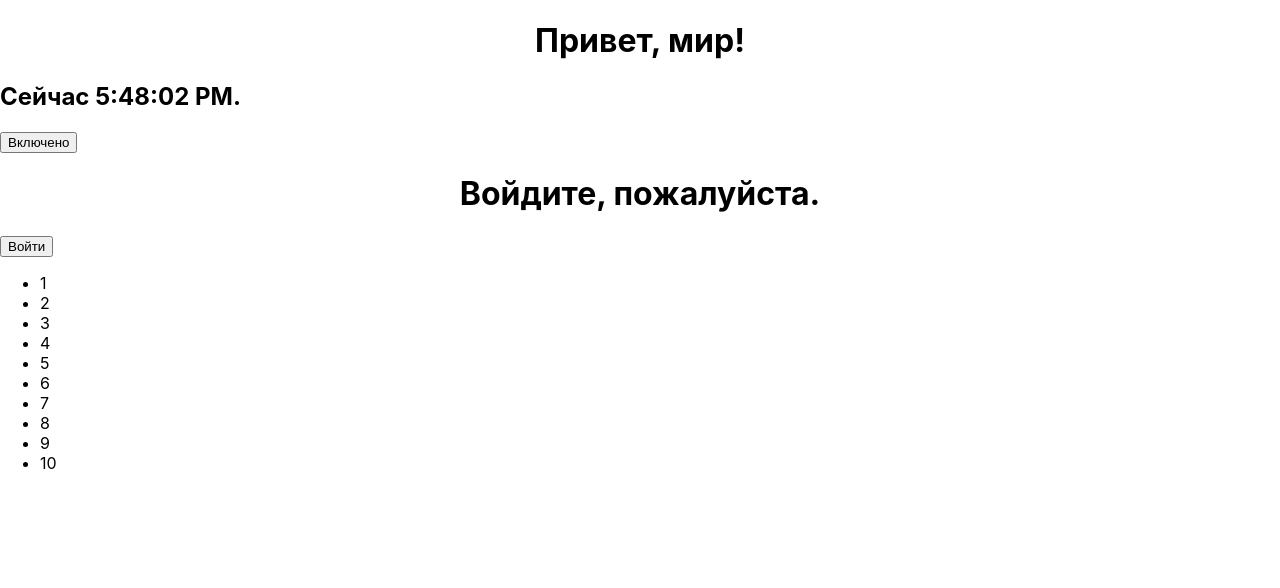
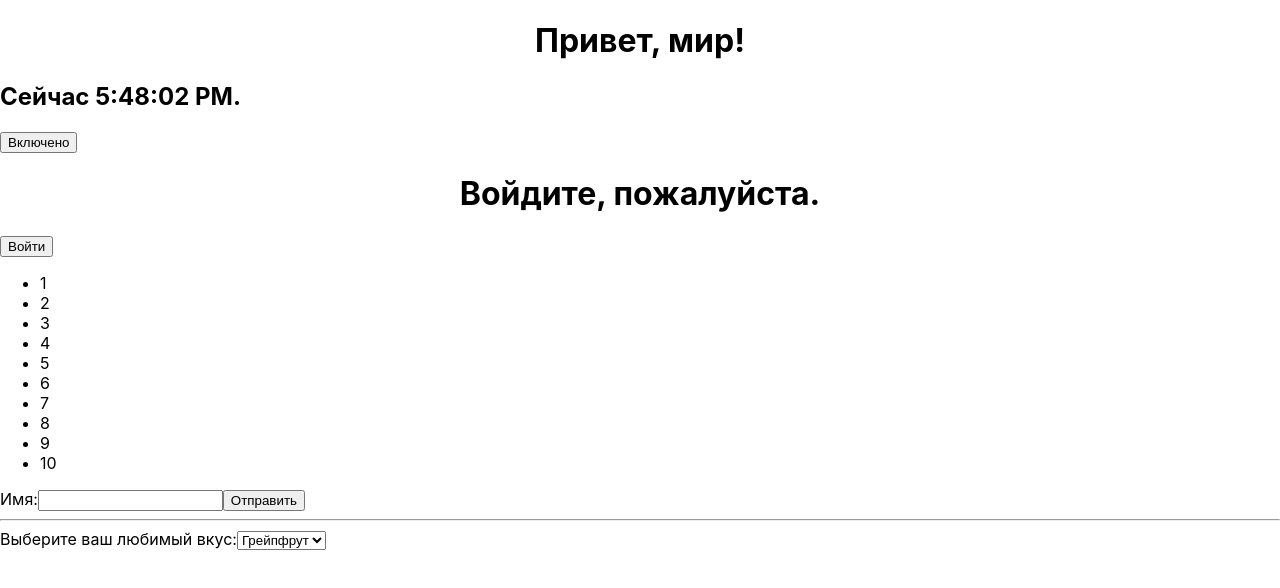
Before and after one commit to shaugsa/react-lessons, a React (Create React App) app in the folder my-app/: page / in a window 1280 px wide. Shown: the top 588 px of the page. Built offline with nearby package versions, Linux system fonts and the light colour scheme.

Commit message:
add NameForm component

```diff
--- a/my-app/src/App.js
+++ b/my-app/src/App.js
@@ -4,6 +4,7 @@ import Clock from './components/Clock';
 import Toggle from './components/Toggle';
 import LoginControl from './components/LoginControl';
 import PropsItems from './components/PropsItems';
+import NameForm from './components/NameForm';
 
 const numbers = [1, 2, 3, 4, 5, 6, 7, 8, 9, 10]
 
@@ -14,6 +15,7 @@ function App() {
       <Toggle />
       <LoginControl />
       <PropsItems numbers={numbers} />
+      <NameForm />
     </div>
   );
 }
--- /dev/null
+++ b/my-app/src/components/NameForm.js
@@ -0,0 +1,44 @@
+import React from 'react';
+
+class NameForm extends React.Component {
+    constructor(props) {
+        super(props);
+        this.state = {value: ''};
+
+        this.handleChange = this.handleChange.bind(this);
+        this.handleSubmit = this.handleSubmit.bind(this);
+    }
+
+    handleChange(event) {
+        this.setState({value: event.target.value});
+    }
+
+    handleSubmit(event) {
+        alert('Отправленное имя:' + ' ' + this.state.value);
+        event.preventDefault();
+    }
+
+    render() {
+        return (
+            <form onSubmit={this.handleSubmit}>
+                <label>
+                    Имя:
+                    <input type="text" value={this.state.value} onChange={this.handleChange}/>
+                </label>
+                <input type='submit' value='Отправить' />
+                <hr/>
+                <label onSubmit={this.handleSubmit}>
+                    Выберите ваш любимый вкус:
+                    <select value={this.state.value} onChange={this.handleChange}>
+                        <option value='grapefruit'>Грейпфрут</option>
+                        <option value='lime'>Лайм</option>
+                        <option value='coconut'>Кокос</option>
+                        <option value='mango'>Манго</option>
+                    </select>
+                </label>
+            </form>
+        )
+    }
+}
+
+export default NameForm;
```
